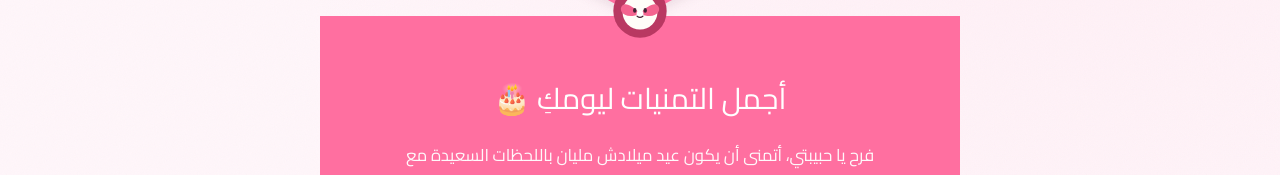
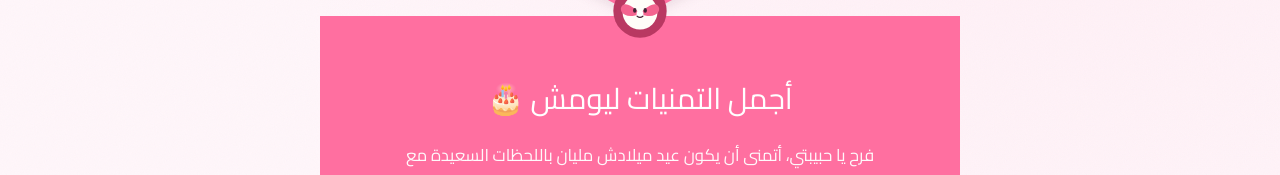
Before and after one commit to HappyBirthdayFarah/HappyBirthdayFarah.github.io, a plain HTML site: page index.html in a window 1280 px wide. Shown: the part 2190-2365 px from the top of the page. Drawn offline with Linux system fonts and the light colour scheme.

Commit message:
Use dialect heading ending

```diff
--- a/index.html
+++ b/index.html
@@ -559,7 +559,7 @@
         <ellipse cx="59" cy="49" rx="3" ry="4" fill="#432134"/>
         <path d="M45 59 q5 4 10 0" stroke="#432134" stroke-width="2" fill="none" stroke-linecap="round"/>
       </svg>
-      <h2>أجمل التمنيات ليومكِ 🎂</h2>
+      <h2>أجمل التمنيات ليومش 🎂</h2>
       <p contenteditable="true" id="messageField">فرح يا حبيبتي، أتمنى أن يكون عيد ميلادش مليان باللحظات السعيدة مع عائلتش، وأنا فخور بش يا مشاغبتي. عيد ميلاد سعيد!</p>
 
       <label class="insert-photo" id="bannerFrame">
```
